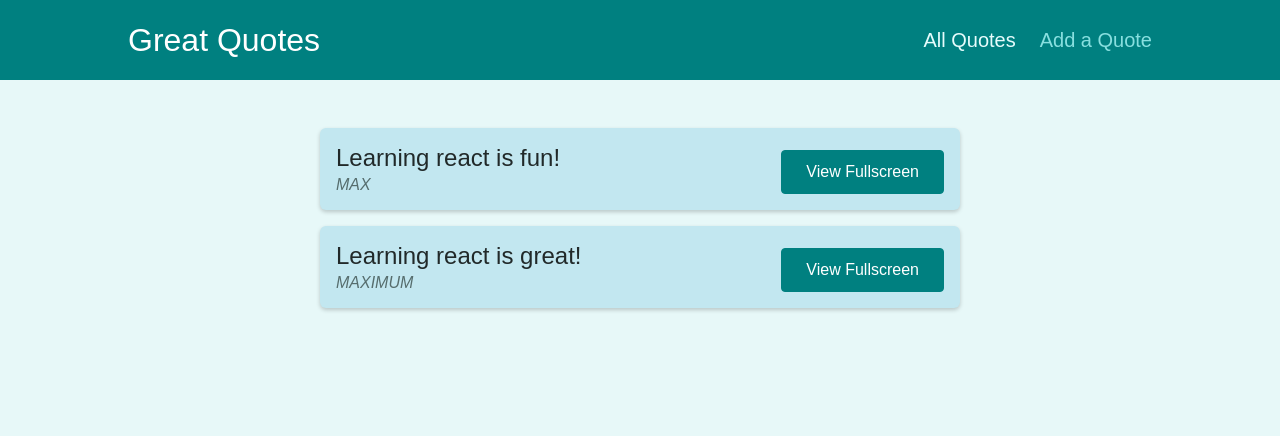
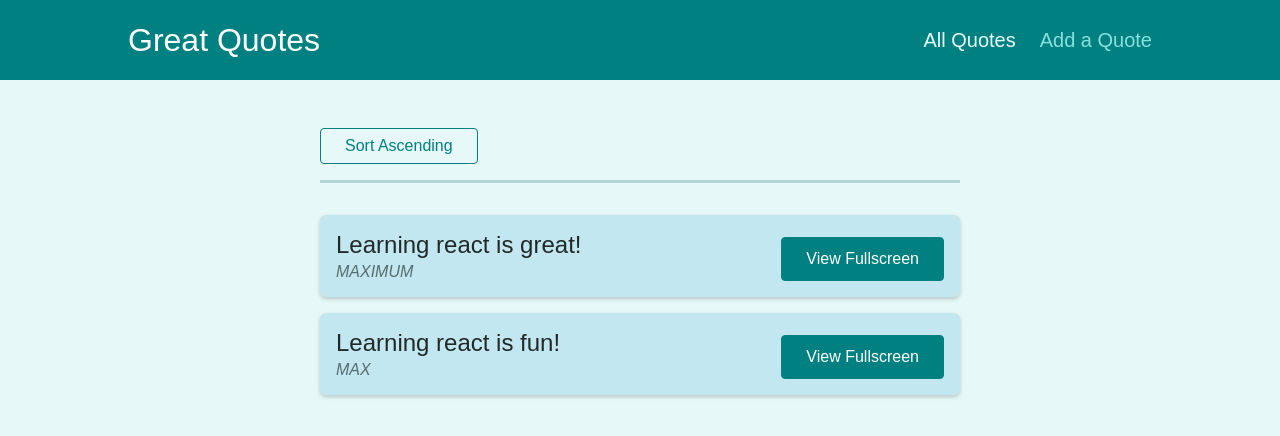
Before and after one commit to siddhutri2000/Quotes-App, a React (Create React App) app: page /quotes in a window 1280 px wide. Shown: the top 436 px of the page. Built offline with nearby package versions, Linux system fonts and the light colour scheme.

Commit message:
added files to make the quotes sorted

```diff
--- a/src/App.js
+++ b/src/App.js
@@ -3,6 +3,7 @@ import AllQuotes from "./pages/AllQuotes";
 import NewQuotes from "./pages/NewQuotes";
 import QuoteDetails from "./pages/QuoteDetails";
 import Layout from "./components/layout/Layout";
+import NotFound from "./pages/NotFound";
 function App() {
   return (
     <Layout>
@@ -19,6 +20,9 @@ function App() {
         <Route path="/new-quote">
           <NewQuotes />
         </Route>
+        <Route path="*">
+          <NotFound />
+        </Route>
       </Switch>
     </Layout>
   );
--- a/src/components/quotes/QuoteForm.js
+++ b/src/components/quotes/QuoteForm.js
@@ -1,10 +1,11 @@
-import { useRef } from 'react';
-
-import Card from '../UI/Card';
-import LoadingSpinner from '../UI/LoadingSpinner';
-import classes from './QuoteForm.module.css';
+import { Fragment, useRef, useState } from "react";
+import { Prompt } from "react-router-dom";
+import Card from "../UI/Card";
+import LoadingSpinner from "../UI/LoadingSpinner";
+import classes from "./QuoteForm.module.css";
 
 const QuoteForm = (props) => {
+  const [isEntering, setIsEntering] = useState(false);
   const authorInputRef = useRef();
   const textInputRef = useRef();
 
@@ -14,14 +15,29 @@ const QuoteForm = (props) => {
     const enteredAuthor = authorInputRef.current.value;
     const enteredText = textInputRef.current.value;
 
-    // optional: Could validate here
-
     props.onAddQuote({ author: enteredAuthor, text: enteredText });
   }
 
+  const formFocusHandler = () => {
+    setIsEntering(true);
+  };
+
+  const finishEnteringHandler = () => {
+    setIsEntering(false);
+  };
+
   return (
+    <Fragment>
+      <Prompt
+        when={isEntering}
+        message={(location) => "are u dure u want to leave"}
+      />
       <Card>
-      <form className={classes.form} onSubmit={submitFormHandler}>
+        <form
+          onFocus={formFocusHandler}
+          className={classes.form}
+          onSubmit={submitFormHandler}
+        >
           {props.isLoading && (
             <div className={classes.loading}>
               <LoadingSpinner />
@@ -29,18 +45,21 @@ const QuoteForm = (props) => {
           )}
 
           <div className={classes.control}>
-          <label htmlFor='author'>Author</label>
-          <input type='text' id='author' ref={authorInputRef} />
+            <label htmlFor="author">Author</label>
+            <input type="text" id="author" ref={authorInputRef} />
           </div>
           <div className={classes.control}>
-          <label htmlFor='text'>Text</label>
-          <textarea id='text' rows='5' ref={textInputRef}></textarea>
+            <label htmlFor="text">Text</label>
+            <textarea id="text" rows="5" ref={textInputRef}></textarea>
           </div>
           <div className={classes.actions}>
-          <button className='btn'>Add Quote</button>
+            <button onClick={finishEnteringHandler} className="btn">
+              Add Quote
+            </button>
           </div>
         </form>
       </Card>
+    </Fragment>
   );
 };
 
--- a/src/components/quotes/QuoteList.js
+++ b/src/components/quotes/QuoteList.js
@@ -1,13 +1,39 @@
-import { Fragment } from 'react';
+import { Fragment } from "react";
+import { useLocation } from "react-router-dom";
+import { useHistory } from "react-router-dom";
 
-import QuoteItem from './QuoteItem';
-import classes from './QuoteList.module.css';
+import QuoteItem from "./QuoteItem";
+import classes from "./QuoteList.module.css";
+const sortQuotes = (quotes, ascending) => {
+  return quotes.sort((quoteA, quoteB) => {
+    if (ascending) {
+      return quoteA.id > quoteB.id ? 1 : -1;
+    } else {
+      return quoteA.id < quoteB.id ? 1 : -1;
+    }
+  });
+};
+const QuoteList = (props) => {
+  const history = useHistory();
+  const location = useLocation();
+  const queryParams = new URLSearchParams(location.search);
+  const isSortingAscending = queryParams.get("sort") === "asc";
 
-const QuoteList = (props) => {
+  const sortedQuotes = sortQuotes(props.quotes, isSortingAscending);
+
+  const changeSortingHandler = () => {
+    history.push("/quotes?sort=" + (isSortingAscending ? "decs" : "asc"));
+  };
+
   return (
     <Fragment>
+      <div className={classes.sorting}>
+        <button onClick={changeSortingHandler}>
+          Sort {isSortingAscending ? "Descending" : "Ascending"}
+        </button>
+      </div>
       <ul className={classes.list}>
-        {props.quotes.map((quote) => (
+        {sortedQuotes.map((quote) => (
           <QuoteItem
             key={quote.id}
             id={quote.id}
--- a/src/pages/NewQuotes.js
+++ b/src/pages/NewQuotes.js
@@ -1,8 +1,11 @@
 import QuoteForm from "../components/quotes/QuoteForm";
+import { useHistory } from "react-router-dom";
+const NewQuotes = () => {
+  const history = useHistory();
 
-const NewQuotes = () => {
   const addQuoteHandler = (quoteData) => {
     console.log(quoteData);
+    history.push("/quotes");
   };
 
   return <QuoteForm onAddQuote={addQuoteHandler} />;
--- /dev/null
+++ b/src/pages/NotFound.js
@@ -0,0 +1,9 @@
+const NotFound = () => {
+  return (
+    <div className="centered">
+      <p>Page Not Found</p>
+    </div>
+  );
+};
+
+export default NotFound;
--- a/src/pages/QuoteDetails.js
+++ b/src/pages/QuoteDetails.js
@@ -3,7 +3,7 @@ import { useParams } from "react-router-dom/cjs/react-router-dom.min";
 import Comments from "../components/comments/Comments";
 import QuoteItem from "../components/quotes/QuoteItem";
 import HighlightedQuote from "../components/quotes/HighlightedQuote";
-
+import NotFound from "./NotFound";
 const DUMMY_QUOTES = [
   { id: "q1", author: "MAX", text: "Learning react is fun!" },
   { id: "q2", author: "MAXIMUM", text: "Learning react is great!" },
@@ -15,7 +15,7 @@ const QuoteDetails = () => {
   const quote = DUMMY_QUOTES.find((quote) => params.quoteId === quote.id);
 
   if (!quote) {
-    return <p> no quote found</p>;
+    return <NotFound />;
   }
 
   return (
```
Also changed, not shown: 1 other file (tests, documents, lock files or other folders). Lines whose indentation alone changed are shown as unchanged.
